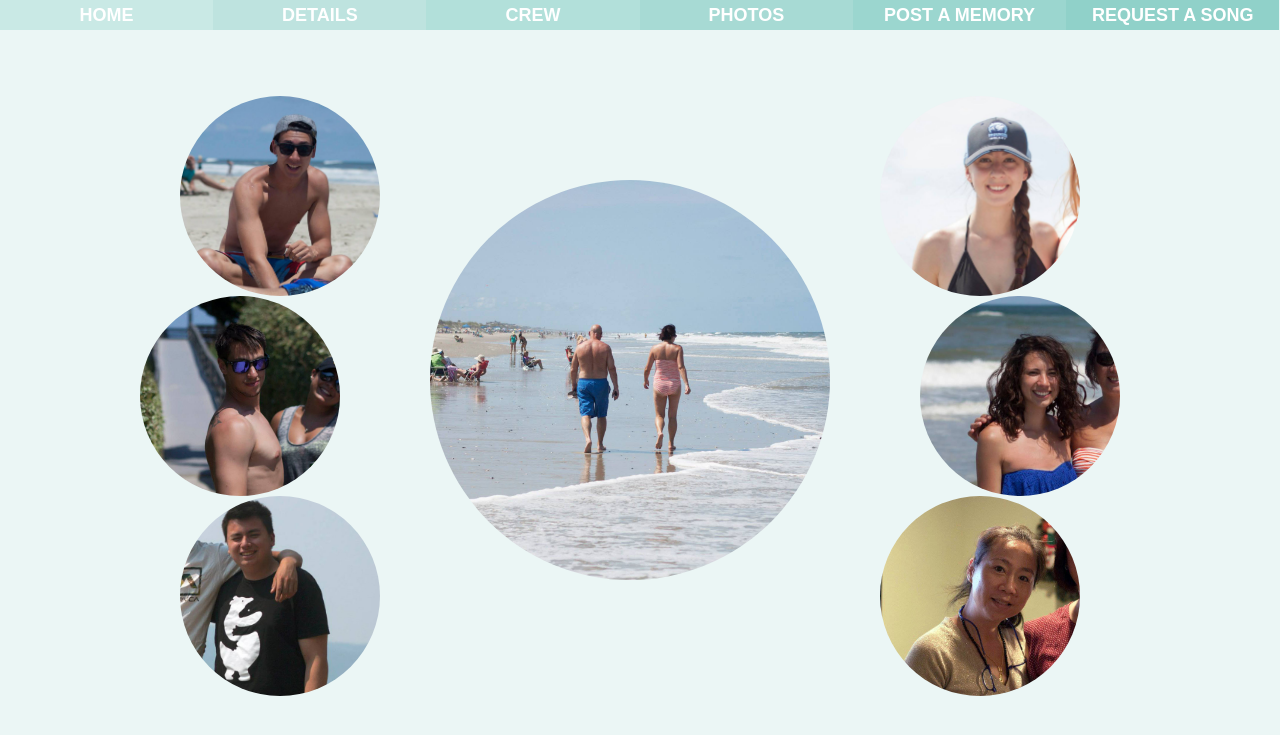
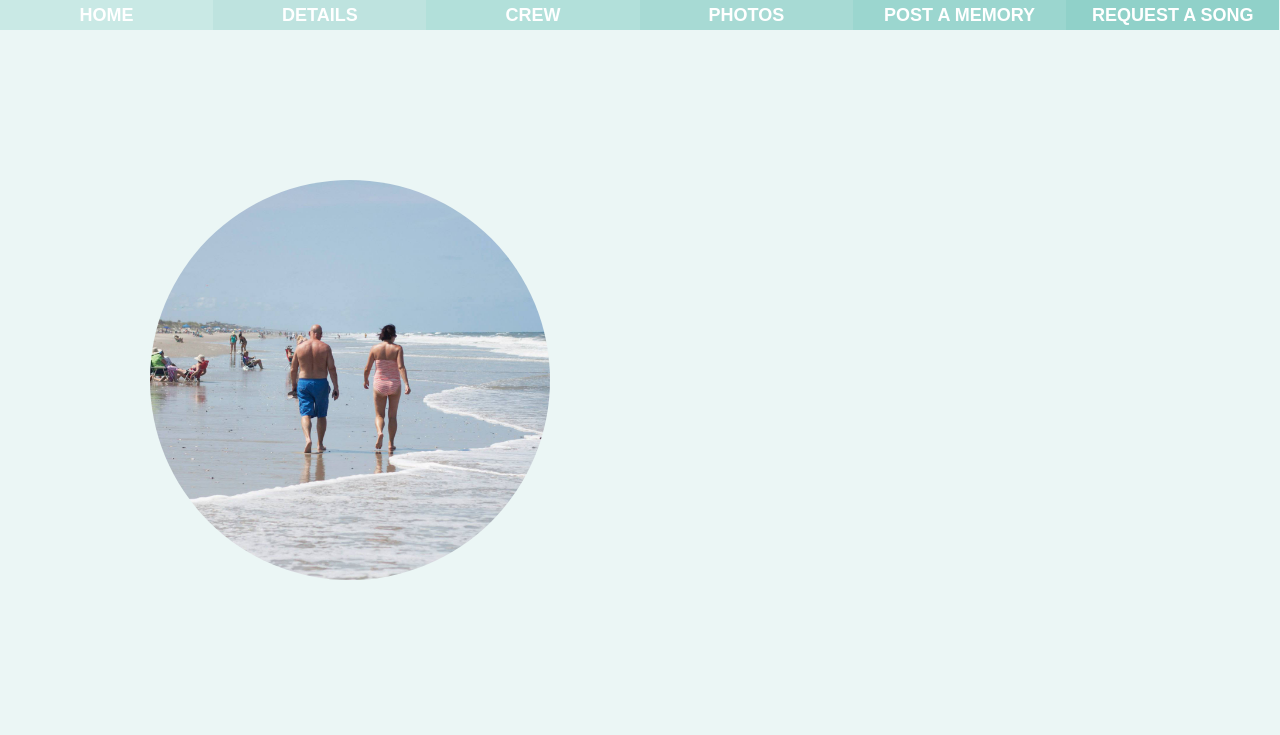
Before and after one commit to phyllisandjohn/phyllisandjohn.github.io, a Jekyll site: the page crew/index.html, which Jekyll copies as it is, in a window 1280 px wide. Shown: the top 735 px of the page. Built offline with Jekyll 4.4.1, drawn with Linux system fonts in a browser that asks for light colours.

Commit message:
Update index.html

```diff
--- a/crew/index.html
+++ b/crew/index.html
@@ -6,6 +6,12 @@
 <link href='https://fonts.googleapis.com/css?family=Hind|Alegreya+Sans:300|Yeseva+One' rel='stylesheet' type='text/css'>
 <link href='/css/style.css' rel='stylesheet' type='text/css'>
 <link href='/css/crew.css' rel='stylesheet' type='text/css'>
+<style>
+.supporting, .together {
+	display: none;
+}
+</style>
+
 
 </head>
 <body>
```
